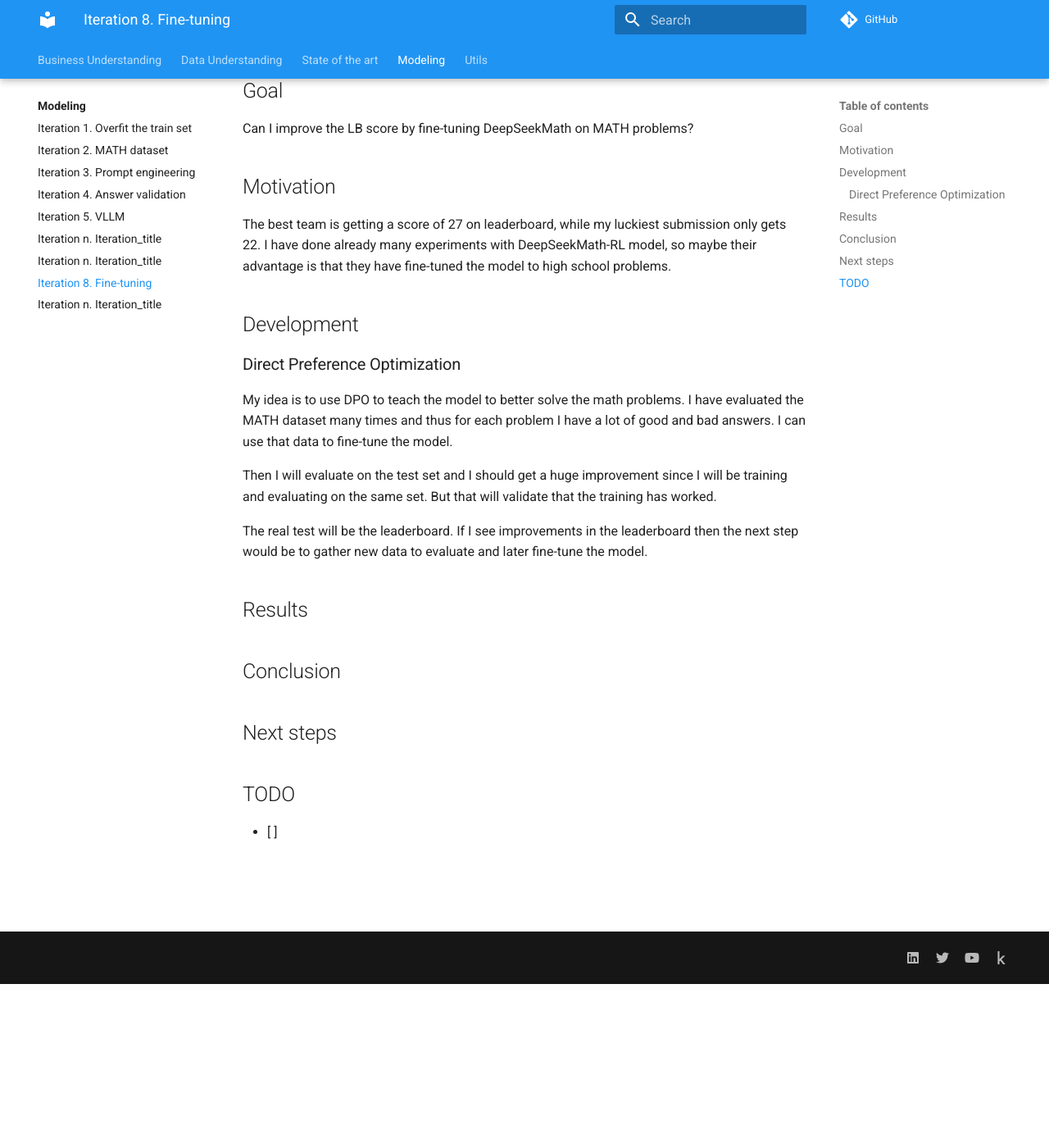
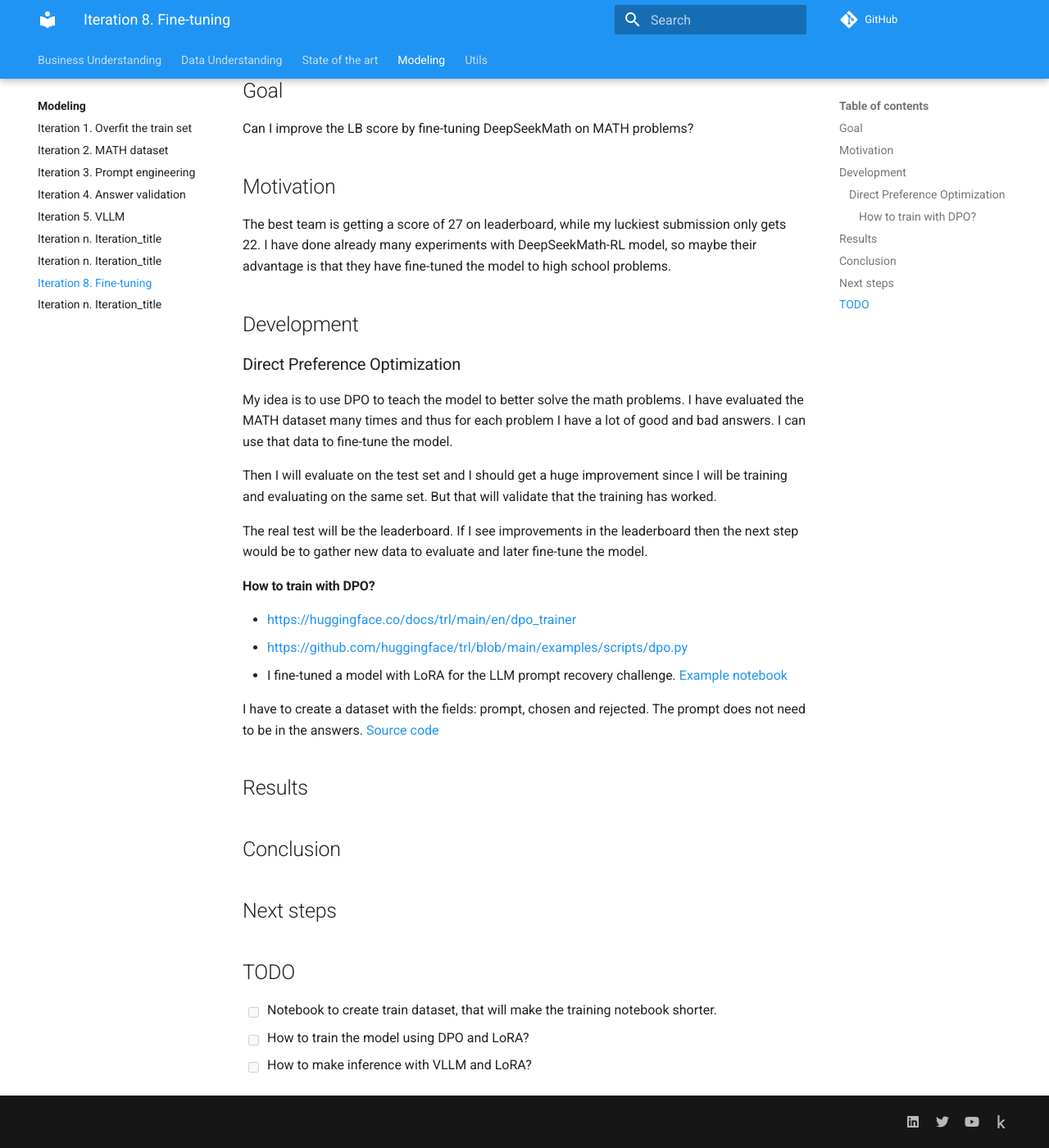
Before and after one commit to ironbar/aimo, an MkDocs documentation site: the page built from docs/modeling/Iteration_08_fine-tuning.md, in a window 1280 px wide and 1400 px high, scrolled down 200 px. Shown: the whole window at 82% size. Built offline with MkDocs 1.6.1 and Material for MkDocs 9.7.7, drawn with Linux system fonts in a browser that asks for light colours; comment, search, counter and statistics services are not loaded.

Commit message:
studied documentation to do DPO

```diff
--- a/docs/modeling/Iteration_08_fine-tuning.md
+++ b/docs/modeling/Iteration_08_fine-tuning.md
@@ -26,6 +26,15 @@ and evaluating on the same set. But that will validate that the training has wor
 The real test will be the leaderboard. If I see improvements in the leaderboard then the next step
 would be to gather new data to evaluate and later fine-tune the model.
 
+#### How to train with DPO?
+
+- <https://huggingface.co/docs/trl/main/en/dpo_trainer>
+- <https://github.com/huggingface/trl/blob/main/examples/scripts/dpo.py>
+- I fine-tuned a model with LoRA for the LLM prompt recovery challenge. [Example notebook](https://github.com/ironbar/prompt_recovery/blob/main/notebooks/014_fine-tune_mistral_v2.ipynb)
+
+I have to create a dataset with the fields: prompt, chosen and rejected. The prompt does not need to
+be in the answers. [Source code](https://github.com/huggingface/trl/blob/f5168fdbaf9cbf6a3f1bdc64dc44b9db3a9ae333/trl/trainer/dpo_trainer.py#L678)
+
 ## Results
 
 ## Conclusion
@@ -34,4 +43,6 @@ would be to gather new data to evaluate and later fine-tune the model.
 
 ## TODO
 
-- [ ]
+- [ ] Notebook to create train dataset, that will make the training notebook shorter.
+- [ ] How to train the model using DPO and LoRA?
+- [ ] How to make inference with VLLM and LoRA?
```
